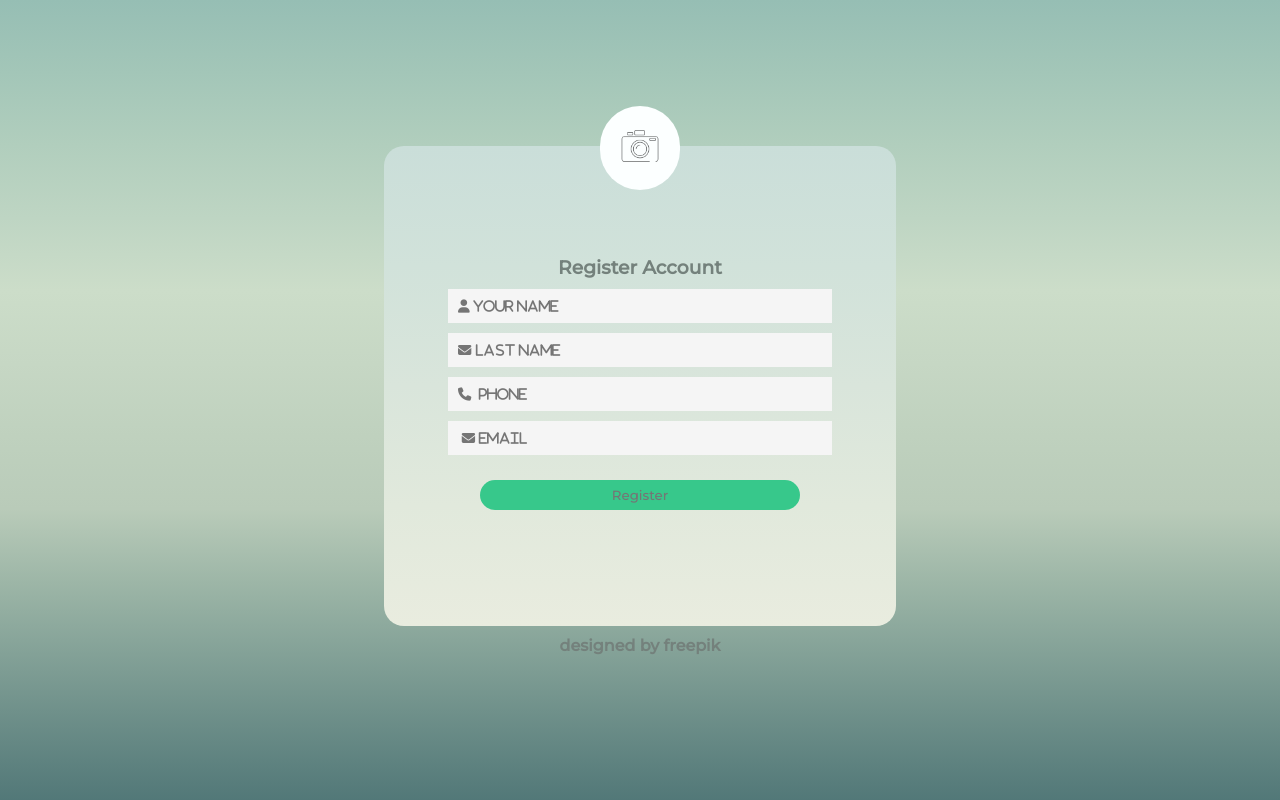
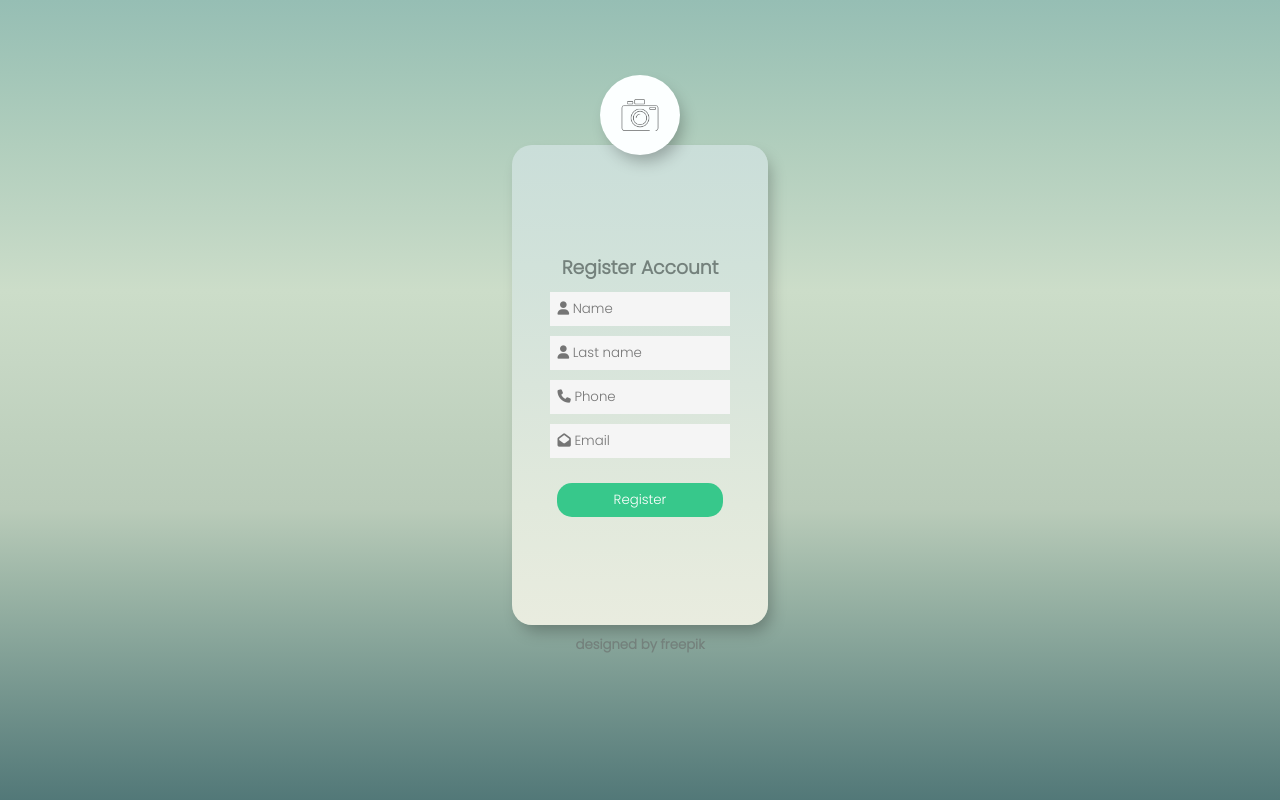
Before and after one commit to LinaEspinosa/Form, a plain HTML site: page index.html in a window 1280 px wide. Drawn offline with Linux system fonts and the light colour scheme.

Commit message:
se incorpora  variables en css, se logra quitar la fuente por defecto de FONTAWESOME para los input. se agrega box-shadow al formulario y logo

```diff
--- a/index.html
+++ b/index.html
@@ -1,37 +1,76 @@
 <!DOCTYPE html>
 <html lang="en">
   <head>
-    <meta charset="UTF-8">
-    <meta http-equiv="X-UA-Compatible" content="IE=edge">
-    <meta name="viewport" content="width=device-width, initial-scale=1.0">
+    <meta charset="UTF-8" />
+    <meta http-equiv="X-UA-Compatible" content="IE=edge" />
+    <meta name="viewport" content="width=device-width, initial-scale=1.0" />
     <title>Formulario</title>
-    <link rel="stylesheet" href="style.css">
+    <link rel="stylesheet" href="style.css" />
 
     <!-- FONT AWESOME -->
-    <link rel="stylesheet" href="https://cdnjs.cloudflare.com/ajax/libs/font-awesome/6.1.1/css/all.min.css" integrity="sha512-KfkfwYDsLkIlwQp6LFnl8zNdLGxu9YAA1QvwINks4PhcElQSvqcyVLLD9aMhXd13uQjoXtEKNosOWaZqXgel0g==" crossorigin="anonymous" referrerpolicy="no-referrer" />
+    <link
+      rel="stylesheet"
+      href="https://cdnjs.cloudflare.com/ajax/libs/font-awesome/6.1.1/css/all.min.css"
+      integrity="sha512-KfkfwYDsLkIlwQp6LFnl8zNdLGxu9YAA1QvwINks4PhcElQSvqcyVLLD9aMhXd13uQjoXtEKNosOWaZqXgel0g=="
+      crossorigin="anonymous"
+      referrerpolicy="no-referrer"
+    />
 
     <!-- GOOGLE FONTS -->
-    <link href="https://fonts.googleapis.com/css2?family=Montserrat:wght@300;500&display=swap" rel="stylesheet">
+    <link
+      href="https://fonts.googleapis.com/css2?family=Montserrat:wght@300;500&display=swap"
+      rel="stylesheet"
+    />
   </head>
   <body>
-    <section class="login">
+    <section class="form-container">
       <picture class="camera">
-            <img src="/images/silueta-de-camara-png-7.png" alt="" width="40px" height=40px">
+        <img src="/images/silueta-de-camara-png-7.png" alt="" width="40px"
+        height=40px">
       </picture>
-        <form action="">
+      <form class="form">
         <h3>Register Account</h3>
+        <div class="input-icons">
 
-            <input class="placeIcon"type="text" id="name"  placeholder="&#xf007; Your name">
-            <input class="placeIcon"type="text" id="lastName" placeholder="&#xf0e0; Last name">
-            <input class="placeIcon"type="text" id="phone" placeholder="&#xf095;  Phone">
-            <input class="placeIcon"type="text" id="email" placeholder=" &#xf0e0; Email">
-            <input class="submit" placeholder="Register">
+        </div>
+        <input class="fontAwesome"
+          type="text"
+          id="name"
+          placeholder="&#xf007; Name" value=""
+          required
+        />
 
+        <input class="fontAwesome"
+        type="text"
+        id="lastName"
+        placeholder="&#xf007; Last name"
+        required
+        />
+
+        <input class="fontAwesome"
+        type="text"
+        id="phone"
+        placeholder="&#xf095; Phone"
+        required
+        />
+
+        <input class="fontAwesome"
+          type="text"
+          id="email"
+          placeholder="&#xf2b6; Email"
+          required
+        />
+        <input
+          class="submit"
+          type="submit"
+          value="Register"
+          onclick="addRow()"
+        />
       </form>
       <footer>
-        <strong>designed by freepik</strong>
+        <h5>designed by freepik</h5>
       </footer>
-
     </section>
   </body>
+  <script src="form.js"></script>
 </html>
--- a/style.css
+++ b/style.css
@@ -1,38 +1,71 @@
- *{
-    margin:0;
-    padding:0;
-    box-sizing:border-box;
-    color: #74817c;
-    font-family: 'Montserrat', sans-serif;
+@import url('https://fonts.googleapis.com/css2?family=Dosis:wght@200;700&family=Montserrat:wght@300;400;700&family=Poppins:wght@100;300&display=swap');
+
+:root{
+    --btn-color:  #37c88b;
+    --text-color: #74817c;
+    --text-font:  'Poppins', sans-serif;
+
+}
+* {
+  margin: 0;
+  padding: 0;
+  box-sizing: border-box;
+  color: var(--text-color);
+  font-family: var(--text-font);
+}
+
+body {
+  background-image: linear-gradient(
+    to bottom,
+    #96beb4,
+    #a3c6b8,
+    #b1cebd,
+    #bed5c3,
+    #ccddc9,
+    #c6d7c4,
+    #bfd1be,
+    #b9cbb9,
+    #9db6a7,
+    #83a197,
+    #6a8c87,
+    #527878
+  );
 
 }
 
-body {
-    background-image: linear-gradient(to bottom, #96beb4, #a3c6b8, #b1cebd, #bed5c3, #ccddc9, #c6d7c4, #bfd1be, #b9cbb9, #9db6a7, #83a197, #6a8c87, #527878);
-    /* height: 100vh; */
+h3 {
+    padding-top: 5px;
+    padding-bottom: 5px;
 }
 
-h3 {
-    padding-bottom:5px;
-}
 
-section, form{
-    display:flex;
+section,
+form {
+  display: flex;
   flex-direction: column;
   justify-content: center;
   align-items: center;
   height: 100vh;
+  -webkit-box-shadow: 5px 9px 16px -3px rgba(0, 0, 0, 0.27);
+  box-shadow: 5px 9px 16px -3px rgba(0, 0, 0, 0.27);
 }
 
-
-form{
-
-    background-image: linear-gradient(to bottom, #caded9, #d1e2da, #d9e5db, #e1e9dc, #e9ecdf);
+form {
+  background-image: linear-gradient(
+    to bottom,
+    #caded9,
+    #d1e2da,
+    #d9e5db,
+    #e1e9dc,
+    #e9ecdf
+  );
   border-radius: 20px;
-    width: 40vw;
+  width: 20vw;
   height: 60vh;
   /* padding:10px; */
-
+}
+.fontAwesome {
+    font-family: 'Poppins', 'FontAwesome', sans-serif;
   }
 
 input {
@@ -41,56 +74,43 @@ input {
   border: 0;
   padding: 7px;
   margin: 5px;
-
-
-
-
+  width: 14vw
 }
 
-.placeIcon{
-    font-family: fontawesome,'Franklin Gothic Medium', 'Arial Narrow', Arial, sans-serif;
+/* .placeIcon {
+
   width: 30vw;
-    padding:10px;
+  padding: 10px;
+} */
+.camera {
+  background-color: #fcffff;
+  width: 80px;
+  height: 80px;
+  border-radius: 50%;
+  display:flex;
+  justify-content: center;
+  align-items: center;
+  position: absolute;
+  left: 0;
+  right: 0;
+  margin: auto;
+  top: 75px;
 
-}
-.camera{
-    background-color:#fcffff;
-    padding: 20px;
-    border-radius: 100px;
-    position: absolute;
-    margin-bottom: 63vh;
-
-
+  -webkit-box-shadow: 5px 9px 16px -3px rgba(0, 0, 0, 0.27);
+  box-shadow: 5px 9px 16px -3px rgba(0, 0, 0, 0.27);
 }
 
-.submit{
-    background-color: #37c88b;
+.submit {
+  background-color: var(--btn-color);
   border-radius: 15px;
-    width: 25vw;
+  width: 13vw;
   padding: 5px px;
   text-align: center;
   color: #fff;
   margin-top: 20px;
-
-
+  font-weight: 500;
 }
-footer{
-    color:#1f3334;
+footer {
+  color: var(--text-color);
   padding-top: 10px;
 }
-
-/* MEDIA QUERY */
-
-@media screen  and (max-width: 480px){
-    form {
-        width: 70vw;
-        height: 65vh;
-    }
-    .placeIcon{
-        width: 50vw;
-
-    }
-    .submit {
-        width: 45vw;
-    }
-}
--- a/styleTable.css
+++ b/styleTable.css
@@ -1,11 +1,161 @@
+@import url('https://fonts.googleapis.com/css2?family=Montserrat:wght@300;500&family=Poppins:wght@100;200&display=swap');
 *{
     margin:0;
     padding:0;
     box-sizing:border-box;
+    font-family: 'Poppins', sans-serif;
+}
+
+body{
+    background-color:#ffffff;
+    height:100vh;
+    display:grid;
+    justify-content: center;
+    align-items:center;
+    color:#8f94b8;
+    font-size:0.9rem;
+}
+
+table{
+    table-layout:fixed; /*la tabla renderiza mucho más rápido*/
+    border-collapse:collapse;
+    box-shadow: 0 5px 10px #f3f3f4;
+    text-align: left;
+    overflow: hidden;
 
 }
 
-body{
-    background-image: linear-gradient(to bottom, #caded9, #d1e2da, #d9e5db, #e1e9dc, #e9ecdf);
-    height: 100vh;
+th {
+    padding: 1rem 2rem;
+    text-transform: capitalize;
+    font-size: 0.7rem;
+    font-weight: 900;
 }
+
+td {
+    background-image: linear-gradient(to bottom, #eeeff8, #f3f3fa, #f7f7fb, #fbfbfd, #ffffff);
+    padding: 1rem 2rem;
+
+}
+
+section{
+    background-color: #f4f6fa;
+    padding: 1rem;
+}
+
+/* .cabecera{
+    display:inline-block;
+} */
+
+h1 {
+    display:inline-block;
+    width: 20vw;
+    color:#171c35;
+}
+
+select{
+    padding: 0.5rem 1rem;
+    background-color:#ffffff;
+    appearance: none;
+    border-end-start-radius: 5px;
+    border-start-start-radius:5px;
+    border: none;
+
+
+
+
+}
+select:focus{
+    outline: none;/* elimina la "sombra" azulada que aparece en Google Chrome */
+}
+
+input {
+    padding: 0.5rem 1rem;
+    background-color:#ffffff;
+    border:none;
+    border-end-end-radius: 5px;
+    border-top-right-radius: 5px;
+
+
+}
+
+/* MEDIA QUERY */
+/* Para 320px */
+
+@media only screen and (max-width: 340px) and (min-width: 5px)  {
+
+    section{
+        width:95vw;
+
+    }
+
+    h1{
+        width: 90vw;
+    }
+
+
+    select{
+        width:85vw;
+       margin:10px 0;
+    }
+    input{
+        width:85vw;
+       margin-bottom: 5px;
+    }
+
+    thead {
+        width: 65vw;
+    }
+
+    tr {
+        width: 65vw;
+    }
+
+}
+/* Para 480px */
+@media only screen and (max-width: 500px) and (min-width: 341px) {
+    form {
+        width: 100vw;
+
+    }
+    .placeIcon{
+        width: 50vw;
+
+    }
+    .submit {
+        width: 45vw;
+    }
+
+}
+/* Para 600px */
+@media only screen and (max-width: 620px) and (min-width: 501px) {
+    form{
+        width: 50vw;
+    }
+
+    .placeIcon{
+        width:35vw;
+    }
+}
+/* Para 800px */
+@media only screen and (max-width: 820px) and (min-width: 621px) {
+}
+/* Para 1000x */
+@media only screen and (max-width: 1024px) and (min-width: 821px) {
+}
+
+/* Para 1300x */
+@media only screen and (max-width: 1500px) and (min-width: 1025px) {
+
+    form {
+        width: 40vw;
+        height: 65vh;
+    }
+    .placeIcon{
+        width: 30vw;
+
+    }
+    .submit {
+        width: 25vw;
+    }
+}
```
Also changed, not shown: table.html (+33 -15 lines). Lines whose indentation alone changed are shown as unchanged.
